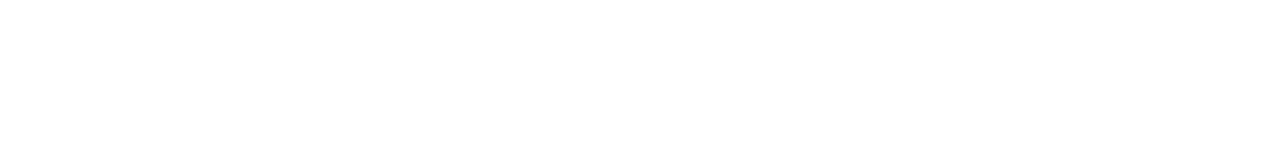
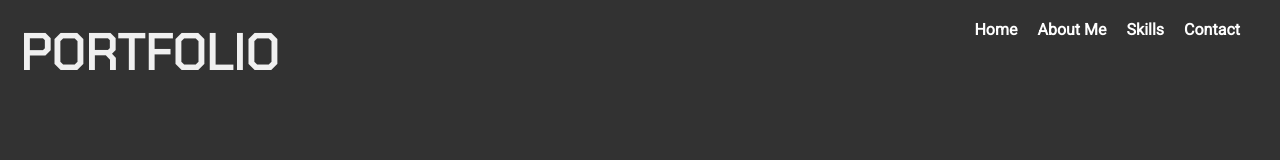
Before and after one commit to SaniyaJos/My-Portfolio, a plain HTML site: page index.html in a window 1280 px wide. Drawn offline with Linux system fonts and the light colour scheme.

Commit message:
added nav

```diff
--- a/index.html
+++ b/index.html
@@ -1,9 +1,19 @@
 <html>
     <head>
+        <meta charset="UTF-8">
         <title>MY PORTFOLIO</title>
         <link rel="stylesheet" href="style.css">
+        <link href="https://fonts.googleapis.com/css2?family=Chakra Petch&family=Roboto&display=swap" rel="stylesheet">
+
     </head>
     <body>
+        <h1>PORTFOLIO</h1>
+    <nav class="navbar">
+        <a href="">Home</a>
+        <a href="">About Me</a>
+        <a href="">Skills</a>
+        <a href="">Contact</a>
+    </nav>
 
     </body>
 
--- a/style.css
+++ b/style.css
@@ -0,0 +1,33 @@
+body{
+    margin: 0;
+    padding: 0;
+    background-color:rgb(50, 50, 50);
+}
+
+h1{
+    font-family:'Chakra Petch', sans-serif;
+    color:rgb(240, 240, 240);
+    font-size: 50px;
+    padding: 20px;
+}
+
+.navbar{
+    position: absolute;
+    top: 20px;
+    right: 40px;
+    display:flex;
+    gap: 20px;
+}
+
+.navbar a{
+    font-family: 'Roboto',sans-serif;
+    color: white;
+    text-decoration: none;
+    font-weight: bold;
+    transition: color 0.3s ease;
+
+
+}
+.navbar a:hover{
+    color: #00ffff;
+}
```
